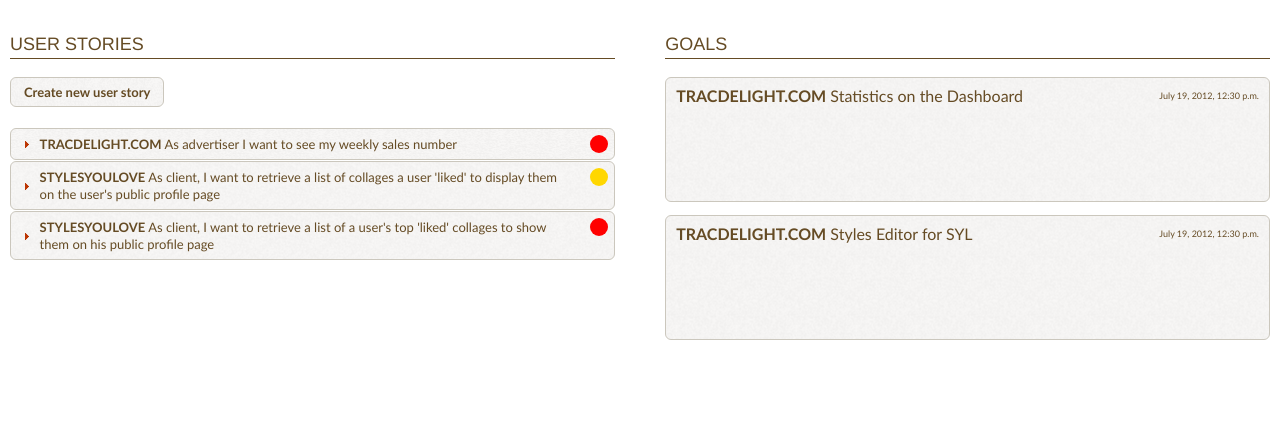
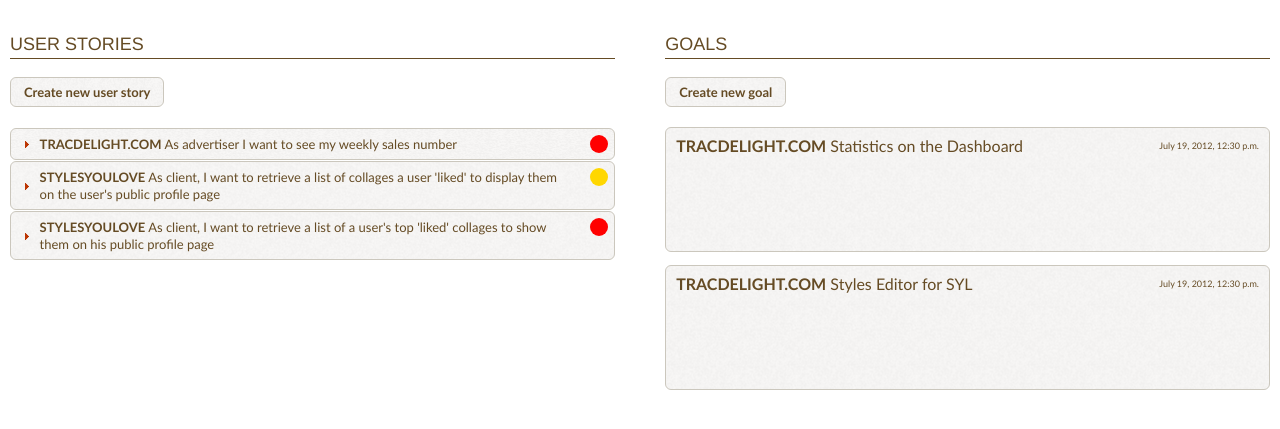
Before and after one commit to edelight/hackday-sprinter, a Django app: page / in a window 1280 px wide. Shown: the part 106-535 px from the top of the page. Run offline with Django 3.2, Linux system fonts and the light colour scheme; data comes from the database, SQL or seed files in the repository.

Commit message:
Add 'Create new goal'

```diff
--- a/sprinter/toolbox/static/css/screen.css
+++ b/sprinter/toolbox/static/css/screen.css
@@ -67,7 +67,7 @@
 .content{padding:10px;}
 .ui-widget{font-size:13px !important;line-height:1.3em !important;}
 .ui-state-highlight{height:30px;margin-top:1px;}
-.create-story{margin:0 0 20px;}
+.create-story, .create-goal{margin:0 0 20px;}
 .stories-column{float:left;width:48%;}
 .stories{min-height:60px;}
 .group{zoom:1;}
--- a/sprinter/toolbox/static/js/app.js
+++ b/sprinter/toolbox/static/js/app.js
@@ -26,7 +26,7 @@
 
     writeBacklog = function(template) {
         var data = JSON.stringify({
-            "project": "/api/projects/" + $('#project').val() + "/",
+            "project": $('#project').val(),
             "priority": $('#priority').val(),
             "title": $('#title').val(),
             "description": $('#story').val()
@@ -50,6 +50,31 @@
         initAccordion();
     };
 
+   writeGoals = function(template) {
+        var data = JSON.stringify({
+            "project": "/api/projects/" + $('#goal-form #project').val() + "/",
+            "title": $('#goal-form #title').val(),
+            "description": $('#goal-form #goal').val()
+        });
+
+        $.ajax({
+            type: 'POST',
+            url: '/api/goals/',
+            data: data,
+            dataType: 'json',
+            contentType: 'application/json',
+            processData: false,
+            success: function (response) {
+                console.log(response);
+            }
+        });
+
+        $('#goals').prepend(template);
+        $('#goal-form').dialog('close');
+        $('.accordion').accordion('destroy');
+        initAccordion();
+    };
+
     //initialize the add story dialog
     $('#story-form').dialog({
         autoOpen: false,
@@ -62,7 +87,7 @@
                 var title    = $('#title').val(),
                     content  = $('#story').val(),
                     project  = $('#project').find('option:selected').text(),
-                    priority = $('#priority').val(),
+                    priority = $('#priority').val()
                     template = $('<div class="group">' +
                                  '<h3><a href="#"><span class="project">' + project + '</span> &ndash; ' + title + '<span class="priority priority-' + priority + '"></span></a></h3>' +
                                  '<div>' + content + '</div>' +
@@ -107,5 +132,63 @@
         $('#story-form').dialog('open');
     });
 
+
+    //initialize the add story dialog
+    $('#goal-form').dialog({
+        autoOpen: false,
+        height: 375,
+        width: 400,
+        modal: true,
+        buttons: [{
+            text: 'Add',
+            click: function() {
+                var title    = $('#goal-form #title').val(),
+                    content  = $('#goal-form #goal').val(),
+                    project  = $('#goal-form #project').find('option:selected').text(),
+                    template = $('<div class="goal ui-widget ui-state-default ui-corner-all">' +
+                                 '<h2><span class="project">' + project + '</span> &ndash; ' + title + '<small class="floatright"></small></h2>' +
+                                 '<div>' + content + '</div>' +
+                                 '</div>');
+
+                if(title === '') {
+                    $('#title').addClass('form-error');
+                } else {
+                    $('#title').removeClass('form-error');
+                }
+                if(content === '') {
+                    $('#goal').addClass('form-error');
+                }else {
+                    $('#goal').removeClass('form-error');
+                }
+                if(title !== '' && content !== '') {
+                    writeGoals(template);
+                }
+            },
+        }, {
+            text: 'Cancel',
+            click: function() {
+                $(this).dialog('close');
+            }
+        }],
+        close: function() {
+           $('.text, .textarea, .select').val('');
+        },
+        open: function() {
+            $(this).parent().find('.ui-dialog-buttonpane button:first-child').button({
+                icons: { primary: 'ui-icon-disk' }
+            });
+            $(this).parent().find('.ui-dialog-buttonpane button:first-child').next().button({
+                icons: { primary: 'ui-icon-close' }
+            });
+
+        }
+    });
+
+
+    //crate the add goal button
+    $('#create-goal').button().click(function() {
+        $('#goal-form').dialog('open');
+    });
+
     initAccordion();
 });
--- a/sprinter/toolbox/templates/base.html
+++ b/sprinter/toolbox/templates/base.html
@@ -47,6 +47,10 @@
                     <h1>Goals</h1>
                 </header>
 
+                <div id="create-goal" class="create-goal ui-button ui-widget ui-state-default ui-corner-all ui-button-text-only">
+                    Create new goal
+                </div><div class="clearfix"></div>
+
                 <div id="goals">
                     {% for goal in goals %}
                         <div class="goal ui-widget ui-state-default ui-corner-all">
@@ -93,6 +97,29 @@
             </form>
         </div>
 
+        <div id="goal-form" title="Create new goal">
+            <small class="validateTips">All form fields are required.</small>
+
+            <form>
+                <div class="fieldwrap floatleft">
+                    <label class="label-top" for="project">Choose project</label>
+                    <select name="project" id="project" class="select ui-widget-content ui-corner-all">
+                        {% for proj in projects %}
+                        <option value="{{ proj.id }}">{{ proj.name }}</option>
+                        {% endfor %}
+                    </select>
+                </div>
+                <div class="clearfix"></div>
+
+                <label class="label-top" for="title">Title</label>
+                <input type="text" name="name" id="title" class="text ui-widget-content ui-corner-all">
+
+                <label class="label-top" for="goal">What is the goal?</label>
+                <textarea name="goal" id="goal" class="textarea ui-widget-content ui-corner-all"></textarea>
+            </form>
+        </div>
+
+
         <script src="/static/js/libs/jquery-1.7.2.min.js"></script>
         <script src="/static/js/libs/jquery-ui-1.8.21.custom.min.js"></script>
         <script src="/static/js/libs/json2.js"></script>
```
